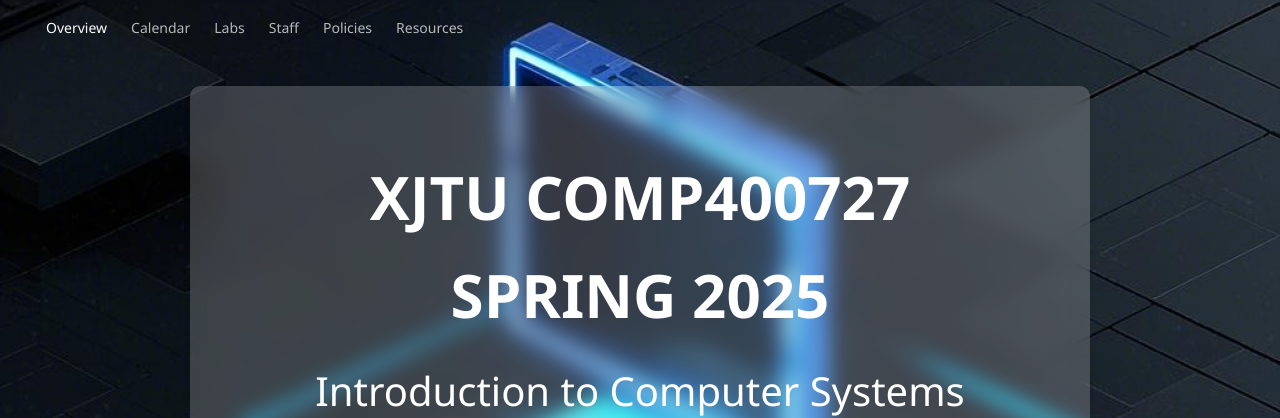
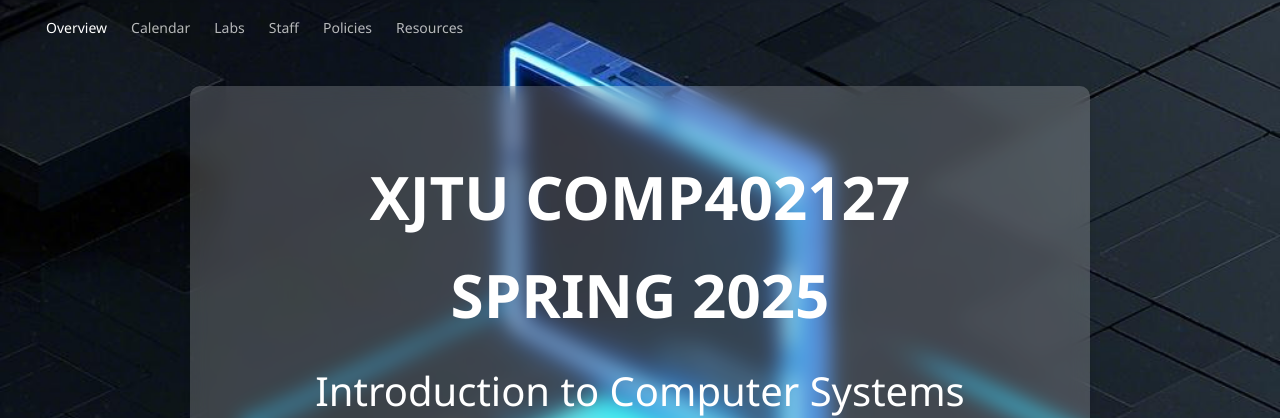
Before and after one commit to xjtu-ics/ics-webpage, an MkDocs documentation site: the page built from docs/index.md, in a window 1280 px wide. Shown: the part 74-492 px from the top of the page. Built offline with MkDocs 1.6.1 and Material for MkDocs 9.7.7, drawn with Linux system fonts in a browser that asks for light colours; comment, search, counter and statistics services are not loaded; the version menu is left out.

Commit message:
update: change class code

```diff
--- a/docs/index.md
+++ b/docs/index.md
@@ -13,7 +13,7 @@ hide:
 </head>
 <body>
     <div class="frosted-glass">
-        <div>XJTU COMP400727</div>
+        <div>XJTU COMP402127</div>
         <div>SPRING 2025</div>
         <div>Introduction to Computer Systems</div>
     </div>
```
